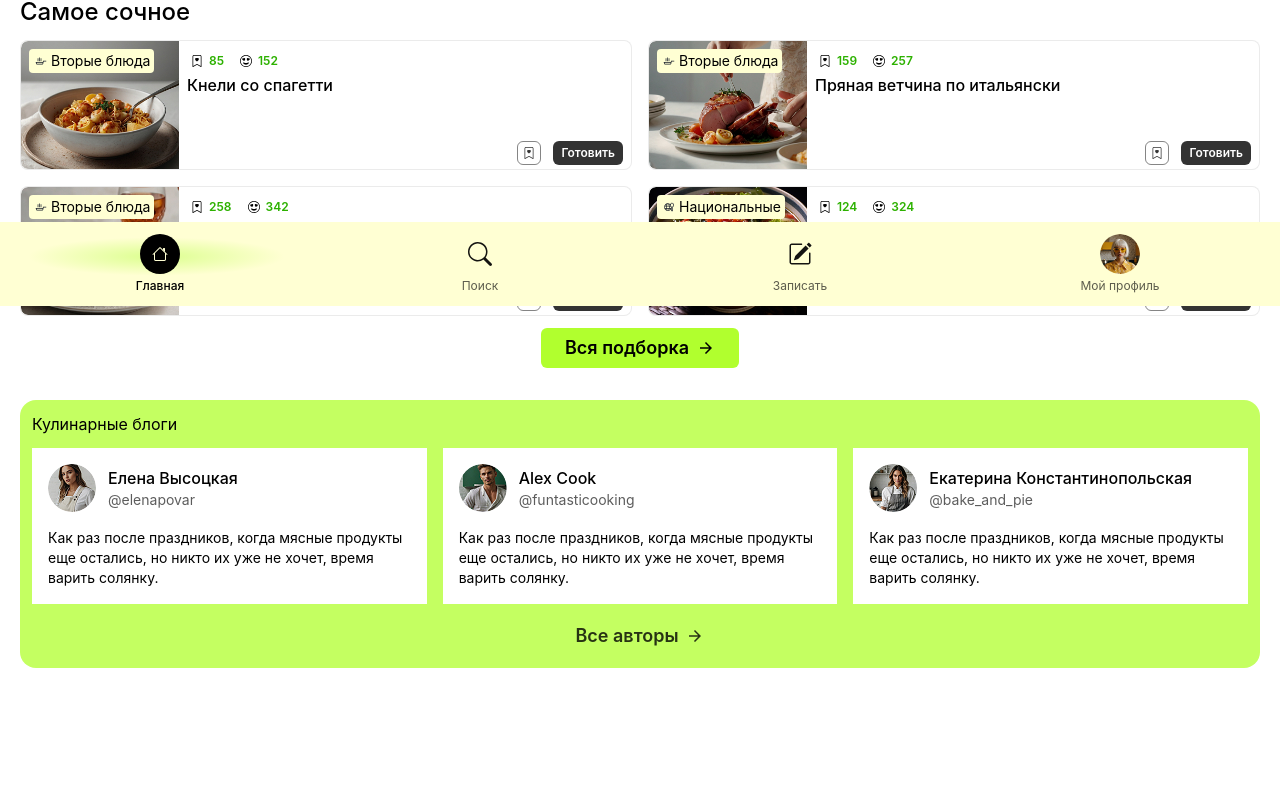
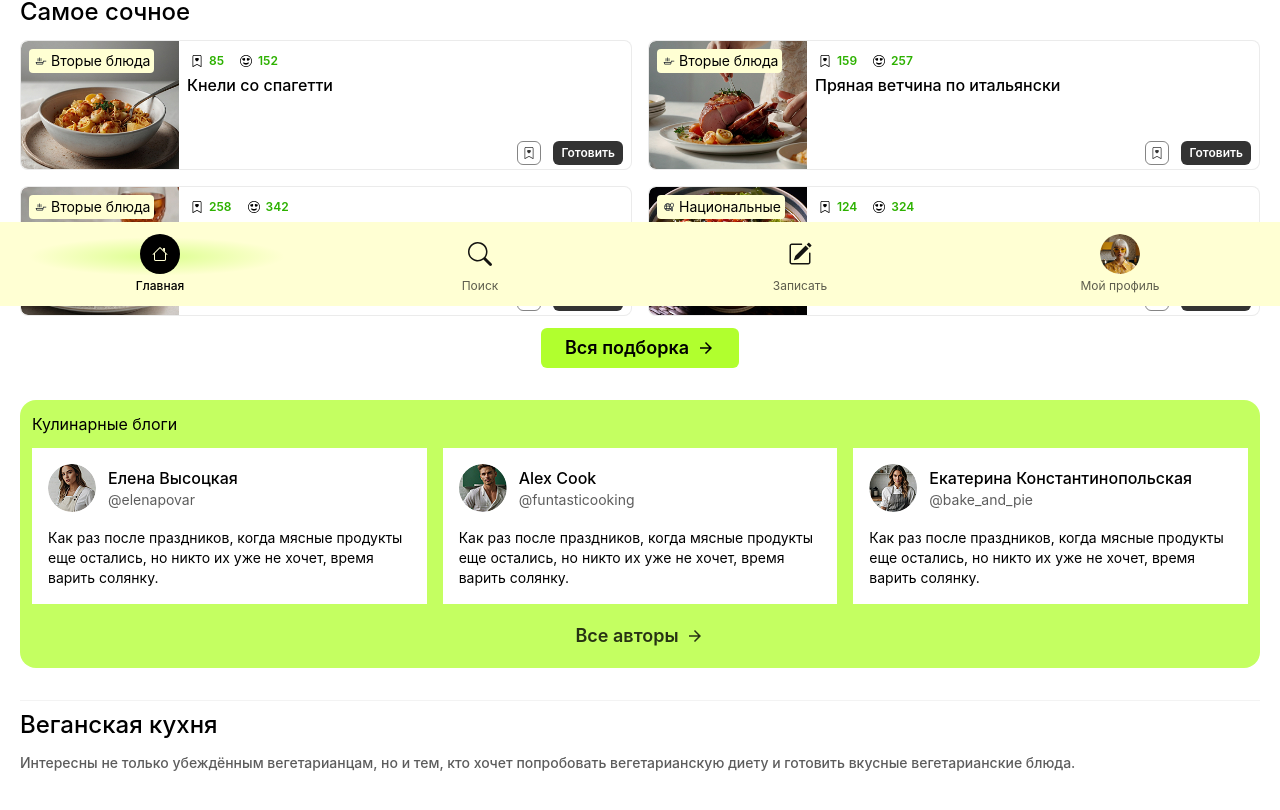
Before and after one commit to ClevertecFrontendLab/smirnovandrey17, a React (Vite) app: page / in a window 1280 px wide. Shown: the part 494-1304 px from the top of the page. Before the commit the page ends 1246 px from the top, so only its background shows below. Built offline with nearby package versions, Linux system fonts and the light colour scheme; no server answers; a web font is replaced by a local one.

Commit message:
feat(*): add divider and title desc components

```diff
--- a/src/components/pages/PageBuilder/componentsMap.tsx
+++ b/src/components/pages/PageBuilder/componentsMap.tsx
@@ -1,3 +1,5 @@
+import { Divider } from '@chakra-ui/react';
+
 import { ButtonLink } from '~/components/ui-kit/buttons/ButtonLink';
 import { Header2 } from '~/components/ui-kit/texts/header2';
 import { ButtonMore } from '~/components/ui-kit/widgets/ButtonMore';
@@ -6,6 +8,7 @@ import { CardSecondarySwarm } from '~/components/ui-kit/widgets/CardSecondarySwa
 import { CarouselCard } from '~/components/ui-kit/widgets/Carousel';
 import { Filters } from '~/components/ui-kit/widgets/Filters';
 import { HeaderWithLink } from '~/components/ui-kit/widgets/HeaderWithLink';
+import { TitleDesc } from '~/components/ui-kit/widgets/TitleDesc';
 import { TitleMain } from '~/components/ui-kit/widgets/TitleMain';
 
 export const componentsMap = {
@@ -18,4 +21,6 @@ export const componentsMap = {
     ButtonLink: ButtonLink,
     CardBlogs: CardBlogs,
     ButtonMore: ButtonMore,
+    TitleDesc: TitleDesc,
+    Divider: Divider,
 } as const;
--- a/src/components/pages/PageBuilder/configs/main/mainConfig.ts
+++ b/src/components/pages/PageBuilder/configs/main/mainConfig.ts
@@ -170,5 +170,19 @@ export const mainConfig = {
                 ],
             },
         },
+        {
+            component: 'Divider',
+            props: {
+                mt: { base: '32px', lg: '40px' },
+            },
+        },
+        {
+            component: 'TitleDesc',
+            props: {
+                title: 'Веганская кухня',
+                desc: 'Интересны не только убеждённым вегетарианцам, но и тем, кто хочет  попробовать вегетарианскую диету и готовить вкусные  вегетарианские блюда.',
+                mt: { base: '8px', lg: '24px' },
+            },
+        },
     ],
 } as const;
--- a/src/components/ui-kit/buttons/ButtonLink/index.tsx
+++ b/src/components/ui-kit/buttons/ButtonLink/index.tsx
@@ -3,12 +3,12 @@ import { Button } from '@chakra-ui/react';
 import { Link } from 'react-router';
 
 // @ts-expect-error TODO добавить типы
-export const ButtonLink = ({ children, linkPath, testAttr, ...rest }) => (
+export const ButtonLink = ({ children, linkPath, testAttr, disableIcon, ...rest }) => (
     <Button
         as={Link}
         to={linkPath}
         size={{ lg: 'md', xl: 'lg' }}
-        rightIcon={<ArrowForwardIcon />}
+        rightIcon={!disableIcon ? <ArrowForwardIcon /> : undefined}
         data-test-id={testAttr}
         {...rest}
     >
--- /dev/null
+++ b/src/components/ui-kit/widgets/TitleDesc/index.tsx
@@ -0,0 +1,24 @@
+import { Grid, GridItem, GridProps, Text } from '@chakra-ui/react';
+import { ReactNode } from 'react';
+
+type TitleDescProps = GridProps & {
+    title: string;
+    desc: string | ReactNode;
+};
+
+export const TitleDesc = ({ title, desc, ...rest }: TitleDescProps) => (
+    <Grid
+        templateColumns={{ base: '1fr', lg: '1fr 2fr', xl: '1fr 1fr' }}
+        gap={{ base: '12px', lg: '18px' }}
+        {...rest}
+    >
+        <GridItem>
+            <Text variant='header2'>{title}</Text>
+        </GridItem>
+        <GridItem>
+            <Text variant='fifth' color='blackAlpha.700'>
+                {desc}
+            </Text>
+        </GridItem>
+    </Grid>
+);
--- a/src/components/ui-kit/widgets/cards/CardSecondary/index.tsx
+++ b/src/components/ui-kit/widgets/cards/CardSecondary/index.tsx
@@ -91,11 +91,14 @@ export const CardSecondary = ({
                         variant='outline'
                         size={{ base: 'xs', lg: 'sm' }}
                         w={{ base: '24px', lg: 'auto' }}
+                        leftIcon={
+                            <BookmarkIcon
+                                ml={{ base: '8px', lg: '0' }}
+                                boxSize={{ base: '12px', lg: '14px' }}
+                            />
+                        }
                     >
                         <Show above='lg'>Сохранить</Show>
-                        <Hide above='lg'>
-                            <BookmarkIcon boxSize={{ base: '12px', lg: '14px' }} />
-                        </Hide>
                     </Button>
                     <Button size={{ base: 'xs', lg: 'sm' }}>Готовить</Button>
                 </Flex>
--- a/src/theme/components.ts
+++ b/src/theme/components.ts
@@ -118,6 +118,13 @@ export const components = {
                 lineHeight: '143%',
                 color: 'black',
             },
+            fifth: {
+                fontFamily: font1,
+                fontWeight: 500,
+                fontSize: { base: '14px', lg: '16px' },
+                lineHeight: { base: '143%', lg: '150%' },
+                color: 'blackAlpha.700',
+            },
         },
     },
     Avatar: {
@@ -163,6 +170,12 @@ export const components = {
                     },
                 },
             },
+        },
+    },
+    Divider: {
+        baseStyle: {
+            borderColor: 'blackAlpha.200',
+            borderWidth: '1px',
         },
     },
     Button: {
@@ -211,8 +224,12 @@ export const components = {
                 border: '1px solid',
                 borderColor: 'blackAlpha.600',
                 color: 'blackAlpha.800',
-                _hover: {},
-                _active: {},
+                _hover: {
+                    bg: 'transparent',
+                },
+                _active: {
+                    bg: 'transparent',
+                },
             },
             ghost: {
                 color: 'blackAlpha.800',
```
